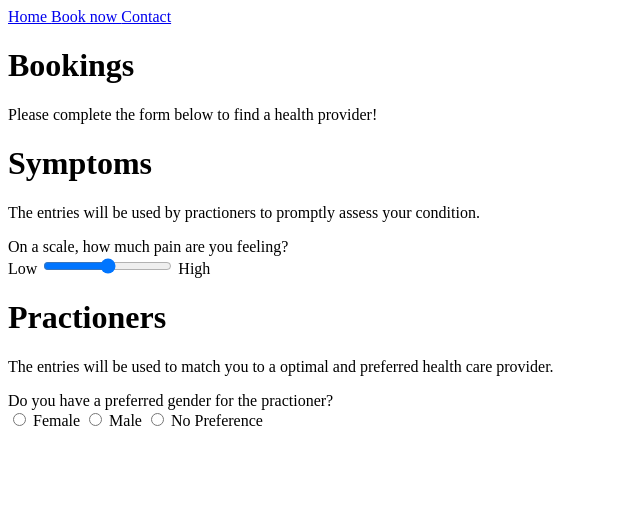
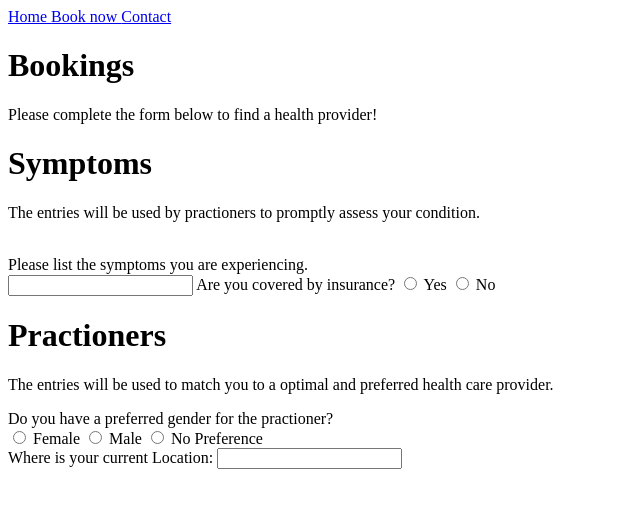
Before and after one commit to ahill187/zoomMed, an Electron app: page booking.html in a window 1280 px wide. Shown: the whole page, without its empty margins (0-640 px from the left). Drawn offline with Linux system fonts and the light colour scheme.

Commit message:
Refined forms

```diff
--- a/booking.html
+++ b/booking.html
@@ -7,7 +7,7 @@
 
 <body>
   <nav>
-    <a href="./medical-home.html"> Home </a>
+    <a href="./medical-index.html"> Home </a>
     <a href="./medical-booknow.html"> Book now </a>
     <a href="./medical-contact.html"> Contact </a>
 </nav>
@@ -18,11 +18,16 @@
 <form action="/bookingform.html" method="POST">
     <h1>Symptoms</h1>
         <p>The entries will be used by practioners to promptly assess your condition.</p>
-          <label for="painlevel">On a scale, how much pain are you feeling?</label>
-          <br>
-          <span>Low</span>
-            <input type="range" name="painlevel" id="painlevel" min="0" max="5" step="0.5">
-          <span>High</span>
+    </br>
+      <label for="symptoms">Please list the symptoms you are experiencing.</label>
+    </br>
+       <input type="text" name="symptoms" id="symptoms">
+      <label for="insurance">Are you covered by insurance?</label>
+        <input type="radio" name="insurance" id="insurance" value="yes">
+      <label for="yes">Yes</label>
+        <input type="radio" name="insurance" id="insurance" value="no">
+      <label for="no">No</label>
+    </br>
 
     <h1>Practioners</h1>
       <p>The entries will be used to match you to a optimal and preferred health care provider.</p>
@@ -34,6 +39,10 @@
           <label for="male">Male</label>
         <input type="radio" name="p-gender" id="p-gender" value="nopref">
           <label for="nopref">No Preference</label>
+    </br>
+        <label for="currentlocation">Where is your current Location:</label>
+    <input type="text" name="currentlocation" id="currentlocation">
+
 
 
 </form>
```
Also changed, not shown: contact.html (+1 -1 lines), home.html (deleted, +0 -20 lines), index.html (+25 -0 lines), login.html (+1 -1 lines), signup.html (+8 -6 lines).
